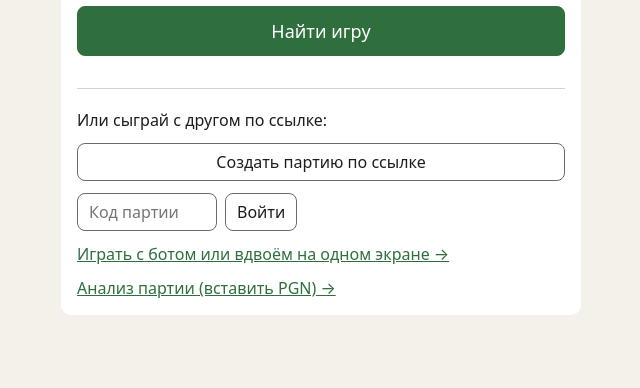
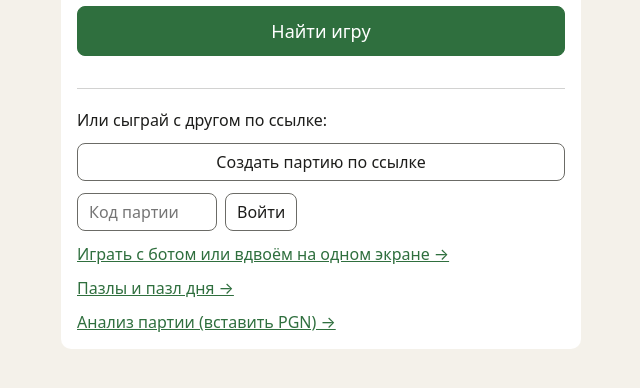
Before and after one commit to lehalepehaa77-dotcom/Chess-site, a website: page public/index.html in a window 1280 px wide. Shown: the part 66-454 px from the top of the page, without its empty margins (319-959 px from the left). Drawn offline with nearby package versions, Linux system fonts and the light colour scheme; no server answers.

Commit message:
Update index.html

```diff
--- a/public/index.html
+++ b/public/index.html
@@ -64,6 +64,7 @@ a{color:var(--accent)}
     <button id="joinBtn">Войти</button>
   </div>
   <a href="/bot.html">Играть с ботом или вдвоём на одном экране →</a>
+  <a href="/puzzles.html">Пазлы и пазл дня →</a>
   <a href="/analyze.html">Анализ партии (вставить PGN) →</a>
 </div>
 
```
